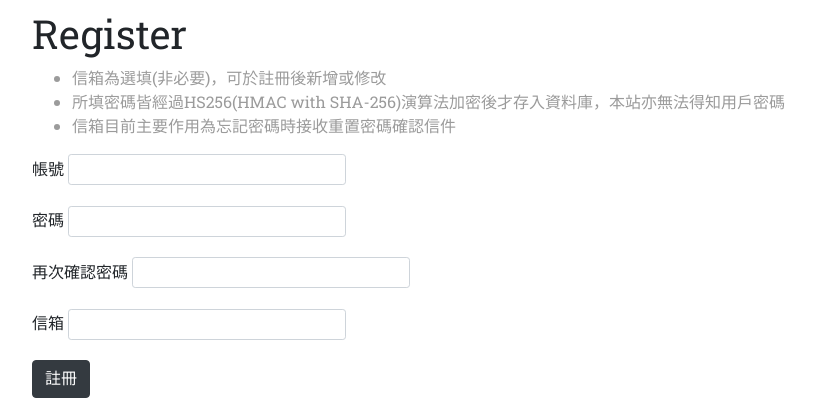
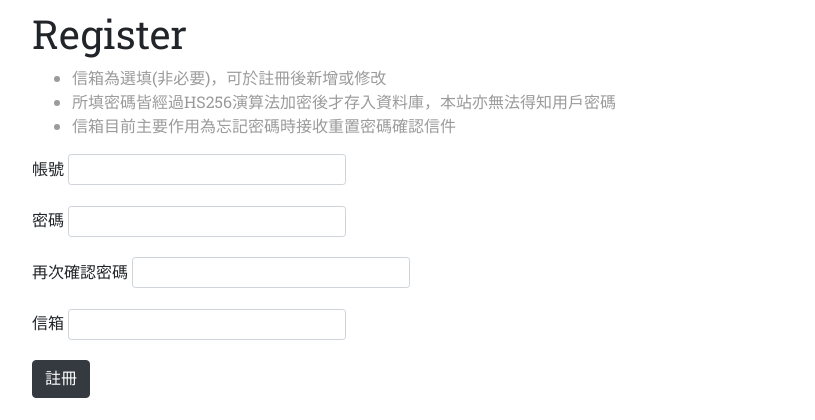
Before and after one commit to kyomind/library-tracker, a Flask app: page /auth/register in a window 1280 px wide. Shown: the part 57-477 px from the top of the page, without its empty margins (53-868 px from the left). Run offline with Flask 2, Linux system fonts and the light colour scheme; parts of the project's set-up code (start-up, migrations or seed data) failed here and were passed over; some libraries are stand-ins or nearby versions; some web fonts are replaced.

Commit message:
更新SQLAlchemy==1.3.3

```diff
--- a/app/templates/auth/register.html
+++ b/app/templates/auth/register.html
@@ -14,7 +14,7 @@
 <div style="color: rgb(155, 155, 155);margin-bottom: 10px;font-family: 'Roboto Slab', serif;">
     <ul>
         <li>信箱為選填(非必要)，可於註冊後新增或修改</li>
-        <li>所填密碼皆經過HS256(HMAC with SHA-256)演算法加密後才存入資料庫，本站亦無法得知用戶密碼</li>
+        <li>所填密碼皆經過HS256演算法加密後才存入資料庫，本站亦無法得知用戶密碼</li>
         <li>信箱目前主要作用為忘記密碼時接收重置密碼確認信件</li>
     </ul>
 </div>
--- a/requirements/common.txt
+++ b/requirements/common.txt
@@ -47,7 +47,7 @@ relativetimebuilder==0.2.0
 requests==2.21.0
 six==1.12.0
 soupsieve==1.8
-SQLAlchemy==1.2.14
+SQLAlchemy==1.3.3
 typed-ast==1.3.1
 urllib3==1.24.1
 visitor==0.1.3
```
